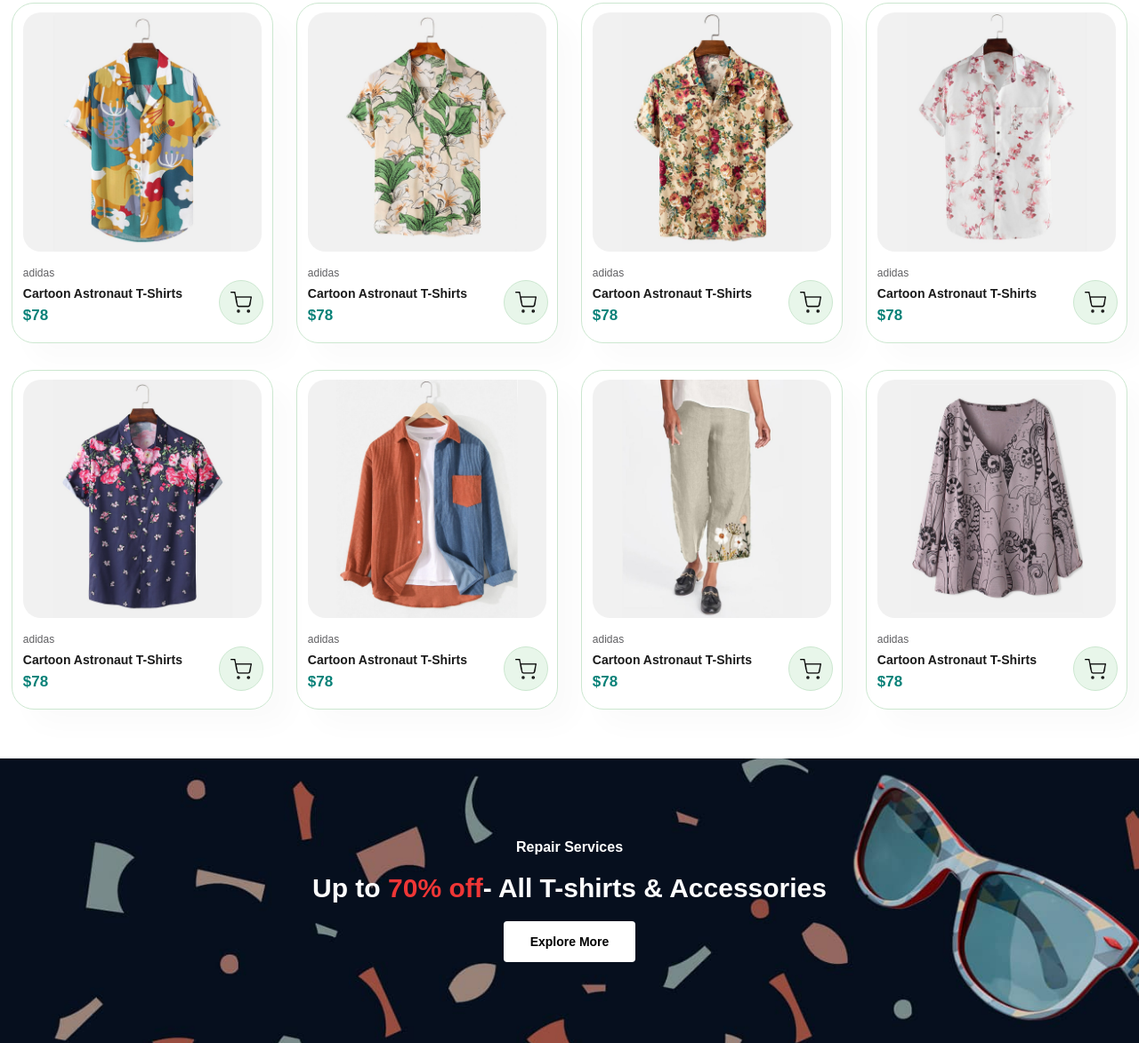
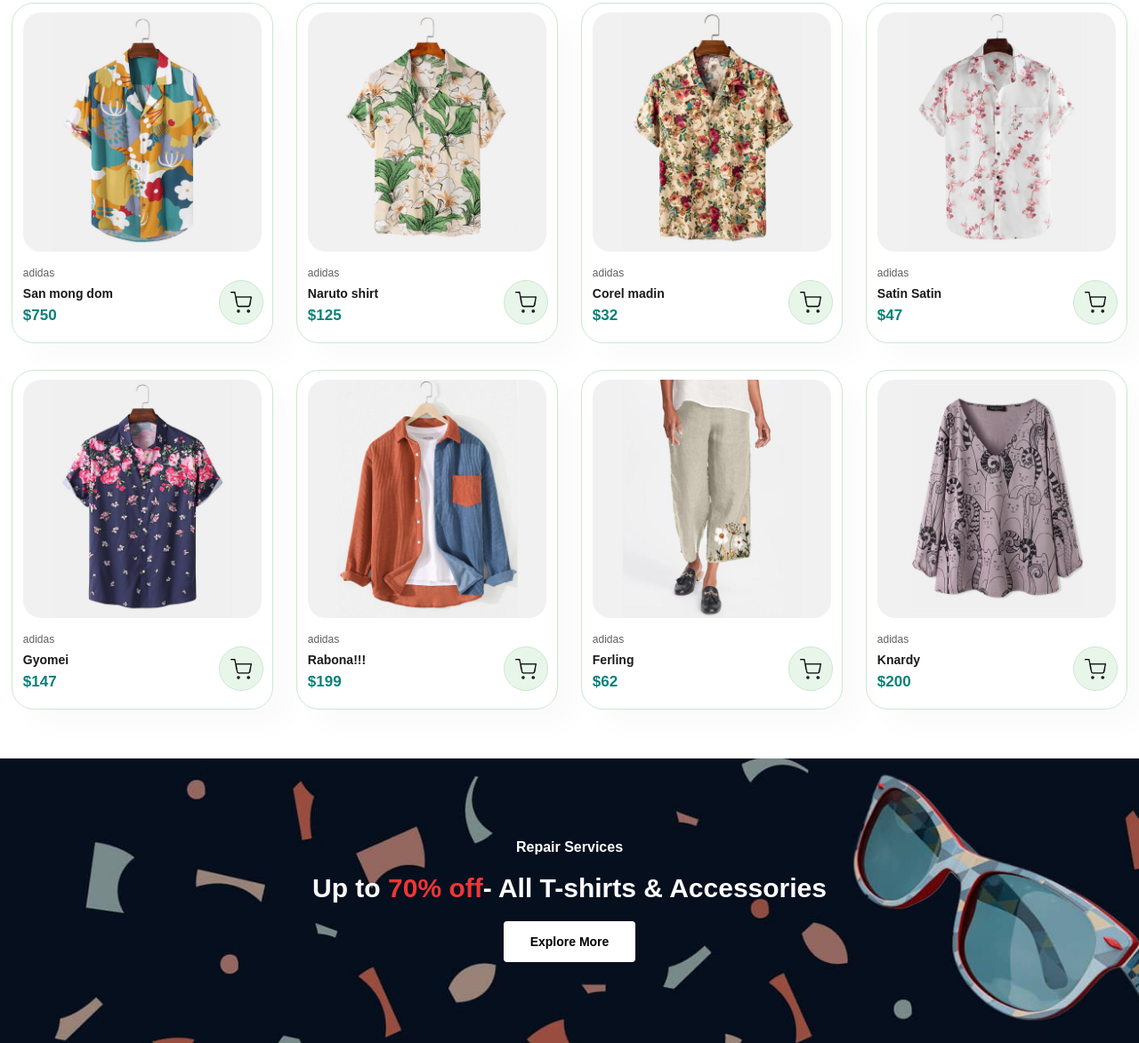
Before and after one commit to eduviereIsrael/Ecom-shirt-brand, a website: page index.html in a window 1280 px wide. Shown: the part 1026-2199 px from the top of the page at 89% size. Drawn offline with Linux system fonts and the light colour scheme.

Commit message:
changed product card to javascript objects

```diff
--- a/app.js
+++ b/app.js
@@ -1,9 +1,176 @@
-// import products from './products';
-
-// console.log(products)
 const hamburger = document.querySelector('.hambuga');
 const mobileMenuLinks = document.querySelector('.navbar-mobile');
+const productContainer = document.querySelector('#pro-container-1');
+const NewProductsContainer = document.querySelector('#pro-container-2');
 
+
+const products = [
+    {
+        name: 'San mong dom',
+        price: 750,
+        img: "img/products/f1.jpg",
+        featured: true,
+    },
+    {
+        name: 'Naruto shirt',
+        price: 125,
+        img: "img/products/f2.jpg",
+        featured: true,
+    },
+    {
+        name: 'Corel madin',
+        price: 32,
+        img: "img/products/f3.jpg",
+        featured: true,
+    },
+    {
+        name: 'Satin Satin',
+        price: 47,
+        img: "img/products/f4.jpg",
+        featured: true,
+    },
+    {
+        name: 'Gyomei',
+        price: 147,
+        img: "img/products/f5.jpg",
+        featured: true,
+    },
+    {
+        name: 'Rabona!!!',
+        price: 199,
+        img: "img/products/f6.jpg",
+        featured: true,
+    },
+    {
+        name: 'Ferling',
+        price: 62,
+        img: "img/products/f7.jpg",
+        featured: true,
+    },
+    {
+        name: 'Knardy',
+        price: 200,
+        img: "img/products/f8.jpg",
+        featured: true,
+    },
+    {
+        name: 'Js bok',
+        price: 20,
+        img: "img/products/n1.jpg",
+    },
+    {
+        name: 'Mist Mag',
+        price: 5,
+        img: "img/products/n2.jpg",
+    },
+    {
+        name: 'Flash Fire',
+        price: 97,
+        img: "img/products/n3.jpg",
+    },
+    {
+        name: 'Howitzer',
+        price: 94,
+        img: "img/products/n4.jpg",
+    },
+    {
+        name: 'Zero',
+        price: 48,
+        img: "img/products/n5.jpg",
+    },
+    {
+        name: 'Kimono',
+        price: 530,
+        img: "img/products/n6.jpg",
+    },
+    {
+        name: 'Hangett',
+        price: 110,
+        img: "img/products/n7.jpg",
+    },
+    {
+        name: 'Snip',
+        price: 14,
+        img: "img/products/n8.jpg",
+    },
+]
+
+let elem = function(x){
+    let domNode = document.createElement(x)
+    return domNode
+}
+
+let productDiv;
+let productDivArray = elem('DIV')
+let proImg ;
+let proDiv ;
+let proDivSpan ;
+let proDivHfive;
+let proDivDiv ;
+let proDivHfour;
+let proDivA;
+let proDivAimg ;
+
+
+const product = products.map(prod => {
+    proImg = elem('IMG');
+    proDiv = elem('DIV');
+    proDivSpan = elem('SPAN');
+    proDivHfive = elem('H5');
+    proDivDiv = elem('DIV');
+    proDivHfour = elem('H4');
+    proDivA = elem('A');
+    proDivAimg = elem('IMG');
+
+    proImg.src = prod.img;
+    proDiv.classList.add('des');
+    proDivSpan.textContent = 'adidas';
+    proDivHfive.textContent = prod.name
+    proDivDiv.classList.add('star');
+    proDivHfour.textContent = `$${prod.price}`
+    proDivAimg.src = 'img/Icon feather-shopping-cart.png'
+    proDivA.append(proDivAimg)
+    proDivA.classList.add('cart')
+    proDivA.href = ''
+    proDiv.append(proDivSpan, proDivHfive, proDivDiv, proDivHfour);
+    // productDiv.append(proImg, proDiv, proDivA)
+
+    return [proImg,proDiv,proDivA];
+
+    // return productDiv;
+})
+
+const featProduct = product.slice(0, 8)
+const newProduct = product.slice(8)
+// console.log(featProduct)
+console.log(newProduct[7])
+console.log(product[15])
+
+for (let i = 0; i < featProduct.length; i++){
+    // console.log(product[i])
+    productDiv = elem('DIV');
+    productDiv.classList.add('pro')
+    // console.log(productDiv)
+    for (let j = 0; j < featProduct[i].length; j++){
+        productDiv.append(featProduct[i][j])
+        // console.log(product[i][j])
+    }
+    // console.dir(productDiv.children)
+    productContainer.append(productDiv)
+}
+
+for (let i = 0; i < newProduct.length; i++){
+    // console.log(product[i])
+    productDiv = elem('DIV');
+    productDiv.classList.add('pro')
+    // console.log(productDiv)
+    for (let j = 0; j < newProduct[i].length; j++){
+        productDiv.append(newProduct[i][j])
+        // console.log(product[i][j])
+    }
+    // console.dir(productDiv.children)
+    NewProductsContainer.append(productDiv)
+}
 
 hamburger.addEventListener('click', () => {
     if (!hamburger.classList.contains('clicked')){
@@ -19,5 +186,3 @@ hamburger.addEventListener('click', () => {
     }
     mobileMenuLinks.classList.toggle('navbar-display')
 } )
-
-// const products = require(products)
--- a/index.html
+++ b/index.html
@@ -43,6 +43,10 @@
                 </ul>
             </div>
         </div>
+    </section>
+
+    <section id = "test">
+
     </section>
 
     <section id="hero">
@@ -92,8 +96,8 @@
     <section class="product1" class="section-p1">
         <h2>Featured Products</h2>
         <p>Summer Collection New Modern Design</p>
-        <div class="pro-container">
-            <div class="pro">
+        <div class="pro-container" id="pro-container-1">
+            <!-- <div class="pro">
                 <img src="img/products/f1.jpg" alt="">
                 <div class="des">
                     <span>adidas</span>
@@ -172,7 +176,7 @@
                     <h4>$78</h4>
                 </div>
                 <a href="" class="cart"><img src="img/Icon feather-shopping-cart.png" alt=""></a>
-            </div>
+            </div> -->
 
         </div>
     </section>
@@ -186,8 +190,8 @@
     <section class="product1" class="section-p1">
         <h2>New Arrivals</h2>
         <p>Summer Collection New Modern Design</p>
-        <div class="pro-container">
-            <div class="pro">
+        <div class="pro-container" id="pro-container-2">
+            <!-- <div class="pro">
                 <img src="img/products/n1.jpg" alt="">
                 <div class="des">
                     <span>adidas</span>
@@ -266,7 +270,7 @@
                     <h4>$78</h4>
                 </div>
                 <a href="" class="cart"><img src="img/Icon feather-shopping-cart.png" alt=""></a>
-            </div>
+            </div> -->
 
         </div>
     </section>
--- a/products.js
+++ b/products.js
@@ -4,4 +4,4 @@ const products = [
     }
 ]
 
-modules.export = products;
+export default products;
--- a/style.scss
+++ b/style.scss
@@ -560,6 +560,7 @@ body {
             align-items: center;
             // background-color: red;
         }
+
         h1{
             color: $third-color;
             font-size: 40px;
@@ -862,8 +863,6 @@ body {
 
 }
 
-
-
 @media screen and (max-width: 450px){
 
     .product1 {
@@ -923,3 +922,12 @@ body {
     }
 
 }
+
+#test {
+    display: flex;
+    flex-wrap: wrap;
+    justify-content: flex-start;
+    img{
+        width: 100px;
+    }
+}
```
Also changed, not shown: style.css, 1 other file.
